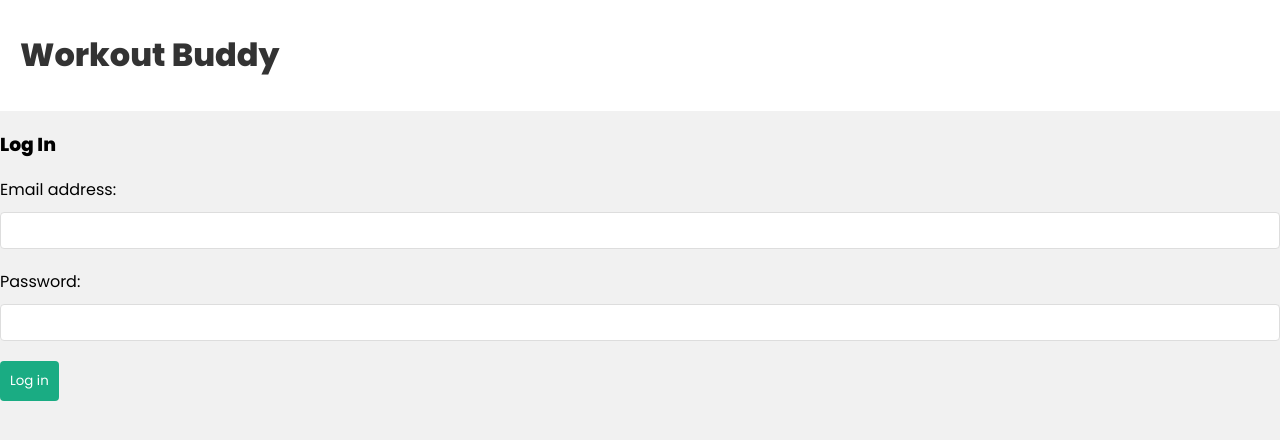
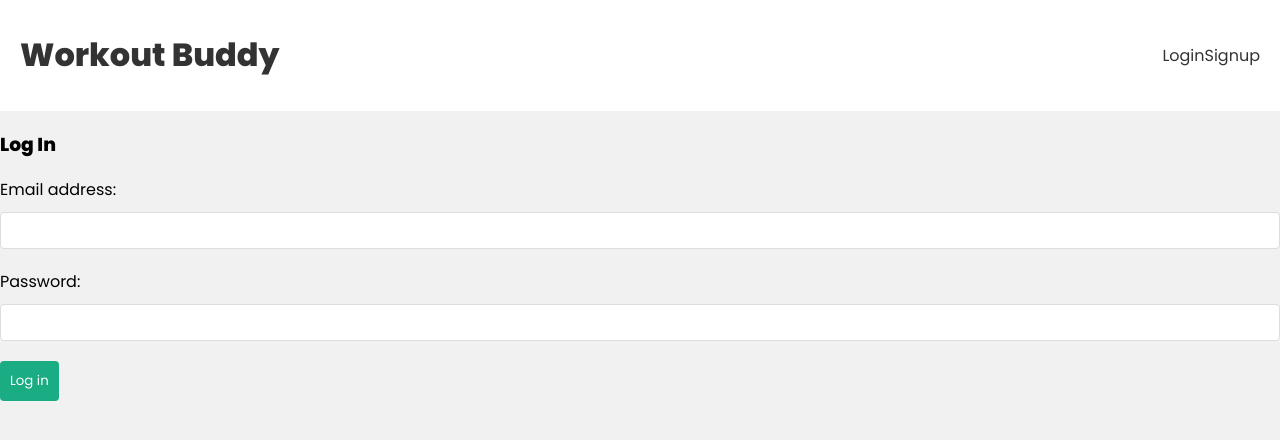
Before and after one commit to moh-baraa/workoutFrontend, a React (Vite) app: page /login in a window 1280 px wide. Shown: the top 440 px of the page. Built offline with nearby package versions, Linux system fonts and the light colour scheme.

Commit message:
Navbar.jsx

```diff
--- a/src/components/Navbar.jsx
+++ b/src/components/Navbar.jsx
@@ -1,11 +1,36 @@
-import { Link } from 'react-router-dom'
-const Navbar = () => {
+import { Link, useNavigate } from 'react-router-dom'
+
+const Navbar = ()=>{
+    const navigate = useNavigate()
+
+    const users = JSON.parse(localStorage.getItem('user'))
+
+    const handleClick = () => {
+        localStorage.removeItem('user')
+        navigate('/')
+        window.location.reload()
+    }
+
     return (
         <header>
             <div className='container'>
                  <Link to="/">{/*to main page */}
                     <h1>Workout Buddy</h1>
                 </Link>
+                <nav>
+                    {users && (
+                        <div>
+                            <span>{users.email}</span>
+                            <button onClick={handleClick}>Log out</button>
+                        </div>
+                    )}
+                    {!users && (
+                        <div>
+                            <Link to="/login">Login</Link>
+                            <Link to="/signup">Signup</Link>
+                        </div>
+                    )}
+                </nav>
             </div>
         </header>
     )
```
